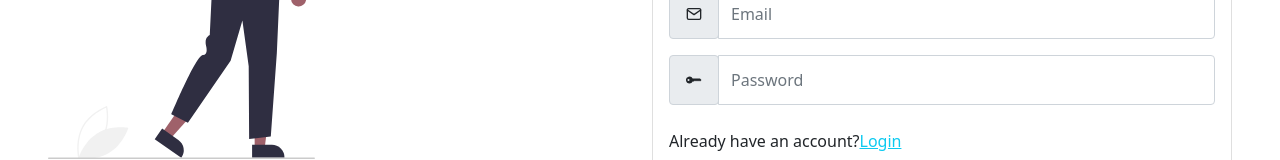
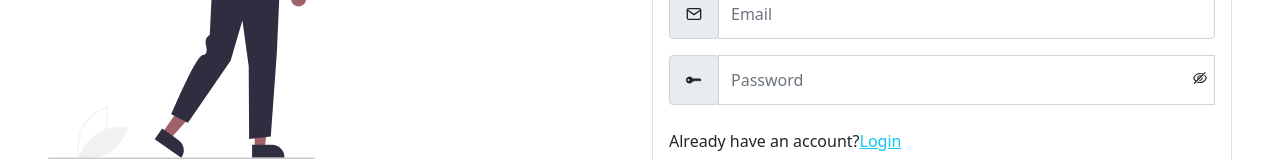
Before and after one commit to Tomiwa1/Transportation, a React (Create React App) app: page /sign-up in a window 1280 px wide. Shown: the part 302-462 px from the top of the page. Built offline with nearby package versions, Linux system fonts and the light colour scheme.

Commit message:
Add existing file

```diff
--- a/src/components/SignUp.js
+++ b/src/components/SignUp.js
@@ -12,6 +12,8 @@ import { toast } from 'react-toastify';
 import { Link, useNavigate } from 'react-router-dom';
 import { FiMail } from 'react-icons/fi';
 import { BsKeyFill } from 'react-icons/bs';
+import { AiOutlineEyeInvisible } from 'react-icons/ai';
+
 import { BsPersonFill } from 'react-icons/bs';
 // import { BsPersonPlusFill } from 'react-icons/bs';
 
@@ -127,6 +129,10 @@ function SignUp() {
                     className="form-control"
                     onChange={onChange}
                   />
+                  <AiOutlineEyeInvisible
+                    onClick={() => setShowPassword((prevState) => !prevState)}
+                    id="eyes"
+                  />
                 </div>
                 {/* </form> */}
                 <p className="fw-light mt-3">
--- a/src/firebase.config.js
+++ b/src/firebase.config.js
@@ -15,5 +15,5 @@ const firebaseConfig = {
 };
 
 // Initialize Firebase
-const app = initializeApp(firebaseConfig);
+initializeApp(firebaseConfig);
 export const db = getFirestore();
```
